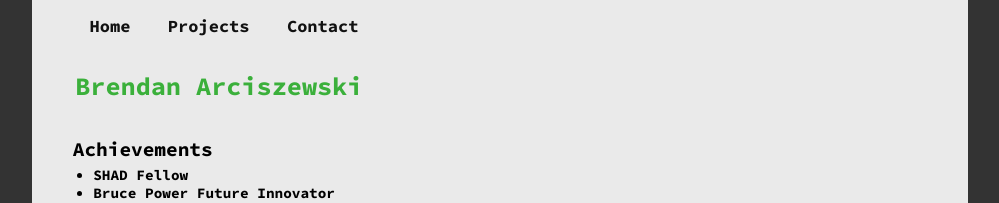
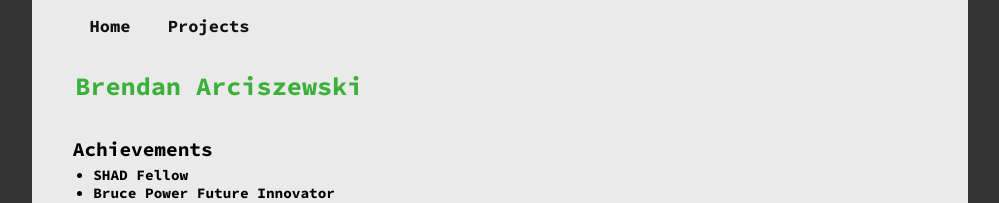
Before and after one commit to brendanarciszewski/brendanarciszewski.github.io, a Jekyll site: the page built from index.html, in a window 1280 px wide. Shown: the top 203 px of the page, without its empty margins (140-1139 px from the left). Built offline with Jekyll 4.4.1, drawn with Linux system fonts in a browser that asks for light colours.

Commit message:
navigation prep for css

```diff
--- a/_includes/main_nav.html
+++ /dev/null
@@ -1,5 +0,0 @@
-<nav id="nav">
-	<h6><a href="/">Home</a></h6>
-	<h6><a href="/projects">Projects</a></h6>
-	<h6><a href="/">Contact</a></h6>
-</nav>
--- a/_includes/meta_head.html
+++ /dev/null
@@ -1,8 +0,0 @@
-<link rel="stylesheet" href="/css/mobile-base.css">
-<link rel="stylesheet" media="(min-width: 600px)" href="/css/tablet.css">
-<link rel="stylesheet" media="(min-width: 1000px)" href="/css/desktop.css">
-<meta name="viewport" content="width=device-width, initial-scale=1.0"/>
-<meta charset="UTF-8" />
-<meta name="description" content="My Personal Website" />
-<meta name="keywords" content="personal, interests, resume" />
-<meta name="author" content="Brendan Arciszewski" />
--- a/_layouts/mystyle.html
+++ b/_layouts/mystyle.html
@@ -1,11 +1,31 @@
+---
+navigation:
+ - text: Home
+   url: /
+ - text: Projects
+   url: /projects/
+---
 <!DOCTYPE html>
 <html>
 <head>
   <title>{{ page.title }}</title>
-    {% include meta_head.html %}
+  <link rel="stylesheet" href="/css/mobile-base.css">
+  <link rel="stylesheet" media="(min-width: 600px)" href="/css/tablet.css">
+  <link rel="stylesheet" media="(min-width: 1000px)" href="/css/desktop.css">
+  <meta name="viewport" content="width=device-width, initial-scale=1.0"/>
+  <meta charset="UTF-8" />
+  <meta name="description" content="My Personal Website" />
+  <meta name="keywords" content="personal, interests, resume" />
+  <meta name="author" content="Brendan Arciszewski" />
 </head>
 <body>
-    {% include main_nav.html %}
+  <nav id="nav">
+    {% for link in layout.navigation %}
+    <h6>
+      <a {% if page.url == link.url %}class="active"{% endif %} href="{{link.url}}" title="{{link.title}}">{{link.text}}</a>
+    </h6>
+    {% endfor %}
+  </nav>
   <section role="banner">
     <img src="" class="block" />
     <header id="header"><h1>{{ page.title }}</h1></header>
@@ -13,7 +33,7 @@
   {% if page.before_con %}
   <div id="before-con">{% if page.before_con %}{% include {{ page.before_con }} %}{% endif %}</div>
   {% endif %}
-    <main>
+  <main {% if page.con_sidebar_1 or page.con_sidebar_2 %}class="withSidebar"{% endif %}>
     {% if page.con_nav %}
     <nav id="con_nav">{% include {{ page.con_nav }} %}</nav>
     {% endif %}
```
Lines whose indentation alone changed are shown as unchanged.
